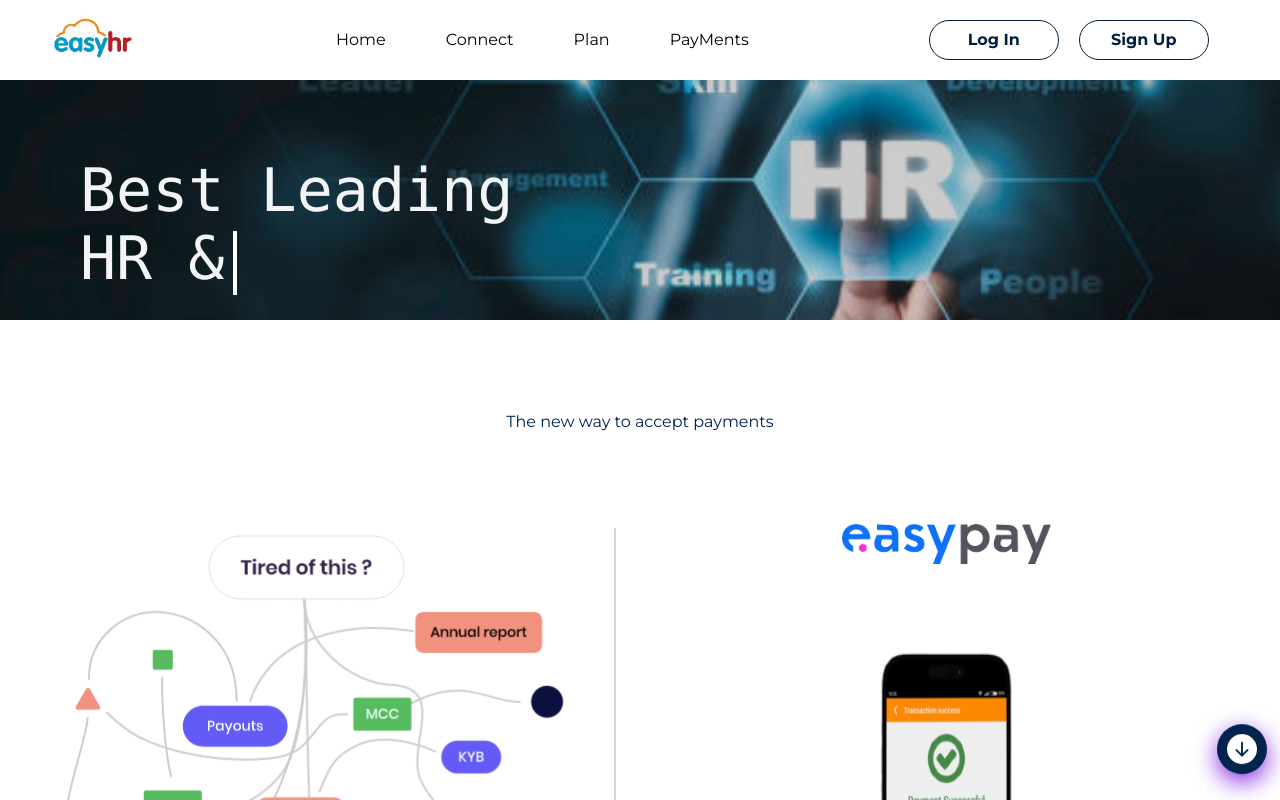
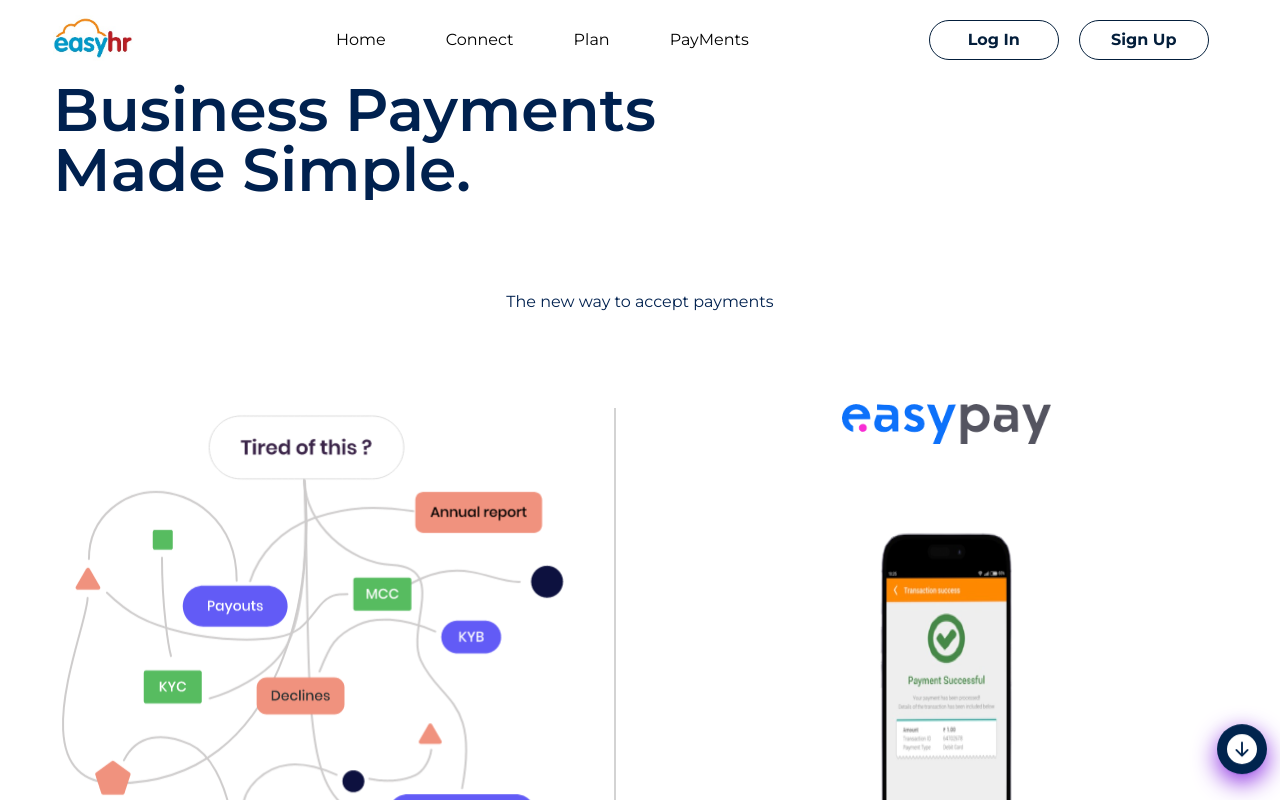
Before and after one commit to OgbuEsther/Easy_HR_FE2, a React (Create React App) app: page / in a window 1280 px wide. Shown: the top 800 px of the page. Built offline with nearby package versions, Linux system fonts and the light colour scheme.

Commit message:
hero in progress

```diff
--- a/src/pages/landingpage/Home.tsx
+++ b/src/pages/landingpage/Home.tsx
@@ -6,21 +6,13 @@
 
   return (
       <div className='w-full flex justify-center overflow-hidden'>
-          <div className='w-full h-60 flex flex-wrap mt-20 bg-hero bg-no-repeat bg-cover bg-center bg-fixed'>
-        <div className='w-full  flex bg-black bg-opacity-20'>
-          <div className='w-2/5  mt-20 ml-20' >
-           <header className="mb-16 group">
-  <h1 className="mb-1 font-mono text-4xl text-gray-100 md:text-6xl">
-    Best Leading HR &
-     <span className="inline-flex h-20 pt-2 overflow-x-hidden animate-type group-hover:animate-type-reverse whitespace-nowrap text-brand-accent will-change-transform">
-        Payroll Software
-    </span>
-    <span className="box-border inline-block w-1 h-10 ml-2 -mb-2 bg-white md:-mb-4 md:h-16 animate-cursor will-change-transform"></span>
-  </h1>
-</header>
-          </div>
+        <div className='w-11/12 flex flex-wrap mt-20 bg-white'>
+        <div className='w-3/5 flex flex-col'>
+          <h1 className='text-herotext text-6xl font-semibold'>
+            Business Payments Made Simple.
+          </h1>
+            </div>
         </div>
-          </div>
       </div>
   )
 }
--- a/tailwind.config.js
+++ b/tailwind.config.js
@@ -4,6 +4,11 @@
     "./src/**/*.{js,jsx,ts,tsx}",
   ],
   theme: {
+    colors: {
+      transparent: 'transparent',
+      'white': '#ffffff',
+      'herotext': '#00214f'
+    },
     screens: {
       'xsm': '375px',
       'sm': '500px',
```
